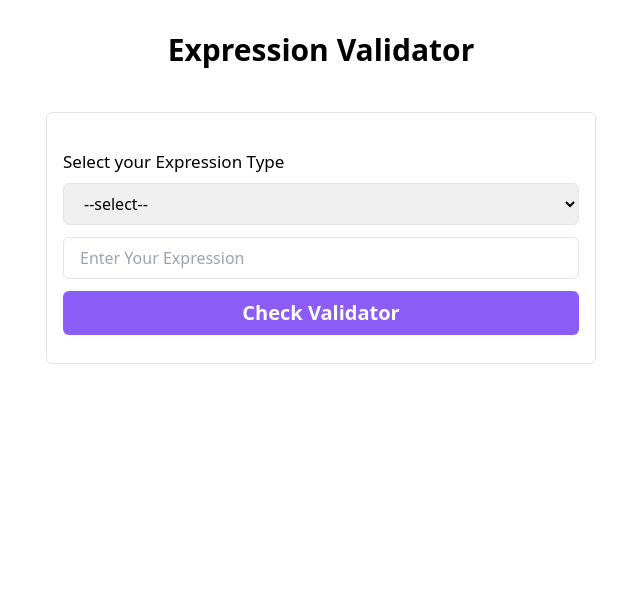
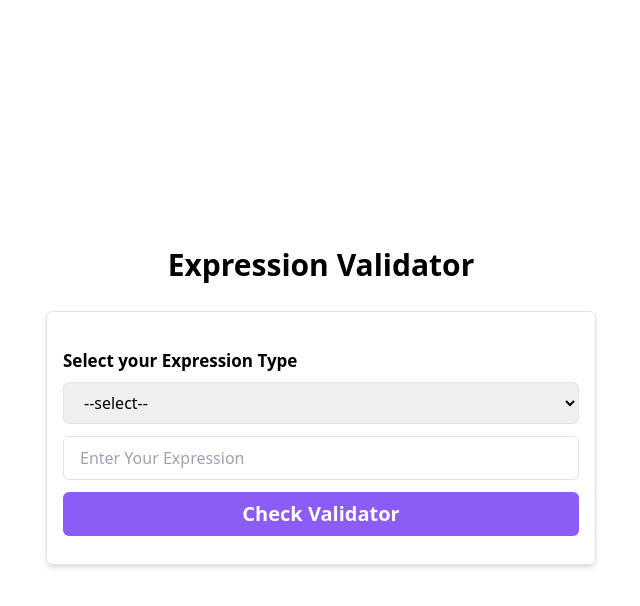
Before and after one commit to md-rejoyan-islam/expression-validator-using-javascript, a plain HTML site: page index.html in a window 1280 px wide. Shown: the whole page, without its empty margins (319-959 px from the left). Drawn offline with nearby package versions, Linux system fonts and the light colour scheme.

Commit message:
update content

```diff
--- a/index.html
+++ b/index.html
@@ -11,15 +11,15 @@
     />
     <title>Expression Validator</title>
   </head>
-  <body>
-    <header class="my-5">
+  <body class="min-h-screen flex items-center flex-col py-10 justify-center">
+    <header>
       <h1 class="text-3xl font-bold py-3 text-center">Expression Validator</h1>
     </header>
 
     <!-- main part  -->
-    <main class="w-full my-8 px-4">
+    <main class="w-full pt-4 px-4">
       <div
-        class="card p-4 border border-zinc-200 rounded-md max-w-[550px] mx-auto"
+        class="card shadow-md p-4 border border-zinc-200 rounded-md max-w-[550px] mx-auto"
       >
         <!-- message show  -->
         <div>
@@ -38,11 +38,11 @@
         </div>
         <form id="form-submit">
           <div class="my-3">
-            <label for="" class="py-2 block text-[17px]"
+            <label for="expressionType" class="py-2 block text-[17px] font-bold"
               >Select your Expression Type</label
             >
             <select
-              id=""
+              id="expressionType"
               class="py-2 px-4 rounded-md border border-zinc-200 hover:outline-none w-full"
               name="expressionType"
             >
@@ -60,7 +60,7 @@
               type="text"
               name="expression"
               placeholder="Enter Your Expression"
-              class="py-2 px-4 rounded-md focus:outline-none border border-zinc-200 w-full focus:border-blue-100 focus:border-4"
+              class="h-11 py-2 px-4 rounded-md focus:outline-none border border-zinc-200 w-full focus:border-blue-100 focus:border-4"
             />
           </div>
           <div class="my-3">
```
Also changed, not shown: 1 other file.
